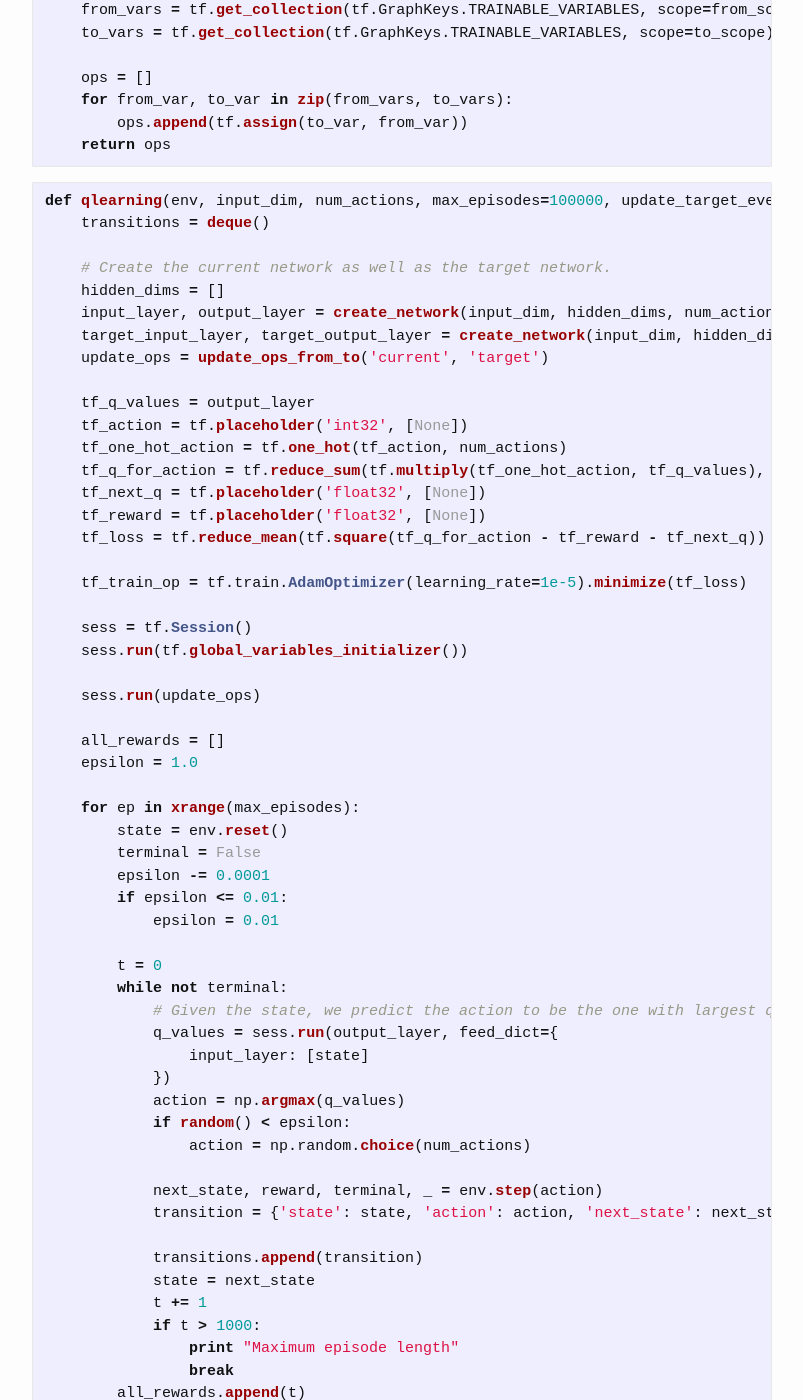
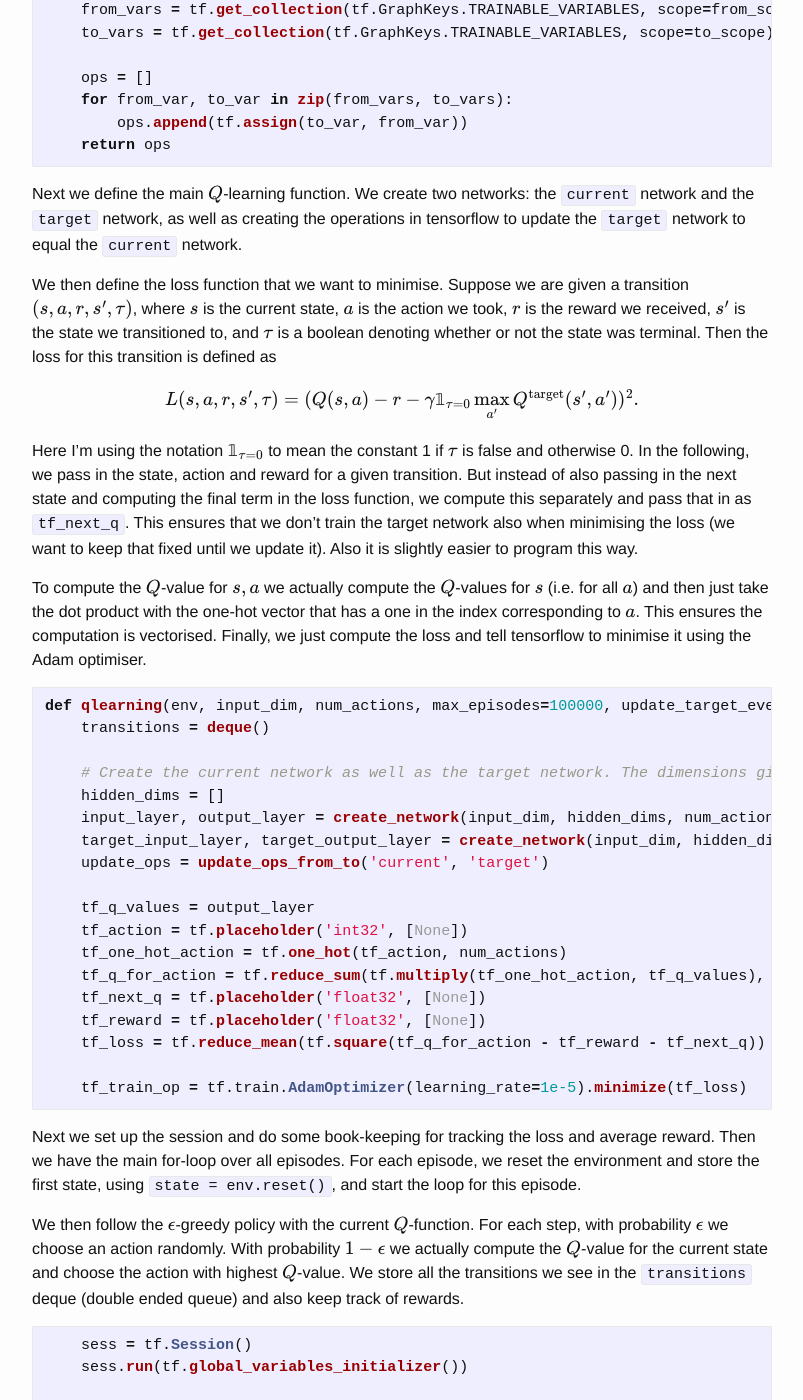
Before and after one commit to cgnicholls/cgnicholls.github.io, a Jekyll site: the page built from _posts/2016-10-08-reinforcement-learning-qlearning.markdown, in a window 1280 px wide and 1400 px high, scrolled down 3482 px. Shown: the whole window, without its empty margins (238-1041 px from the left). Built offline with Jekyll 4.4.1, drawn with Linux system fonts in a browser that asks for light colours; formulas are drawn with MathJax 3; some of the changed text lies outside the part shown.

Commit message:
More work on Q-learning

```diff
--- a/_posts/2016-10-08-reinforcement-learning-qlearning.markdown
+++ b/_posts/2016-10-08-reinforcement-learning-qlearning.markdown
@@ -183,12 +183,23 @@ def update_ops_from_to(from_scope, to_scope):
     return ops
 ~~~~
 
+Next we define the main $Q$-learning function. We create two networks: the `current` network and the `target` network, as well as creating the operations in tensorflow to update the `target` network to equal the `current` network.
+
+We then define the loss function that we want to minimise. Suppose we are given a transition $(s, a, r, s', \tau)$, where $s$ is the current state, $a$ is the action we took, $r$ is the reward we received, $s'$ is the state we transitioned to, and $\tau$ is a boolean denoting whether or not the state was terminal. Then the loss for this transition is defined as
+
+$$
+L(s, a, r, s', \tau) = (Q(s, a) - r - \gamma \mathbb{1}_{\tau=0} \max_{a'} Q^\textrm{target}(s', a'))^2.
+$$
+
+Here I'm using the notation $\mathbb{1}_{\tau=0}$ to mean the constant 1 if $\tau$ is false and otherwise 0. In the following, we pass in the state, action and reward for a given transition. But instead of also passing in the next state and computing the final term in the loss function, we compute this separately and pass that in as `tf_next_q`. This ensures that we don't train the target network also when minimising the loss (we want to keep that fixed until we update it). Also it is slightly easier to program this way.
+
+To compute the $Q$-value for $s, a$ we actually compute the $Q$-values for $s$ (i.e. for all $a$) and then just take the dot product with the one-hot vector that has a one in the index corresponding to $a$. This ensures the computation is vectorised. Finally, we just compute the loss and tell tensorflow to minimise it using the Adam optimiser.
 
 ~~~~python
 def qlearning(env, input_dim, num_actions, max_episodes=100000, update_target_every=2000, min_transitions=10000, batch_size=128, discount=0.9):
     transitions = deque()
 
-    # Create the current network as well as the target network.
+    # Create the current network as well as the target network. The dimensions given in hidden_dims define the sizes of the hidden layers (if any).
     hidden_dims = []
     input_layer, output_layer = create_network(input_dim, hidden_dims, num_actions, 'current')
     target_input_layer, target_output_layer = create_network(input_dim, hidden_dims, num_actions, 'target')
@@ -203,7 +214,13 @@ def qlearning(env, input_dim, num_actions, max_episodes=100000, update_target_ev
     tf_loss = tf.reduce_mean(tf.square(tf_q_for_action - tf_reward - tf_next_q))
 
     tf_train_op = tf.train.AdamOptimizer(learning_rate=1e-5).minimize(tf_loss)
+~~~~
 
+Next we set up the session and do some book-keeping for tracking the loss and average reward. Then we have the main for-loop over all episodes. For each episode, we reset the environment and store the first state, using `state = env.reset()`, and start the loop for this episode.
+
+We then follow the $\epsilon$-greedy policy with the current $Q$-function. For each step, with probability $\epsilon$ we choose an action randomly. With probability $1-\epsilon$ we actually compute the $Q$-value for the current state and choose the action with highest $Q$-value. We store all the transitions we see in the `transitions` deque (double ended queue) and also keep track of rewards.
+
+~~~~python
     sess = tf.Session()
     sess.run(tf.global_variables_initializer())
 
@@ -215,6 +232,8 @@ def qlearning(env, input_dim, num_actions, max_episodes=100000, update_target_ev
     for ep in xrange(max_episodes):
         state = env.reset()
         terminal = False
+
+        # Gradually anneal epsilon to 0.01.
         epsilon -= 0.0001
         if epsilon <= 0.01:
             epsilon = 0.01
@@ -239,7 +258,11 @@ def qlearning(env, input_dim, num_actions, max_episodes=100000, update_target_ev
                 print "Maximum episode length"
                 break
         all_rewards.append(t)
+~~~~
 
+Still inside the main (over episodes) for-loop, we now get to the training part. We don't train until we've collected a good few transitions though (another hyperparameter to tune!).
+
+~~~~python
         # Only train if we have enough transitions
         if len(transitions) >= min_transitions:
             samples = sample(transitions, batch_size)
@@ -272,6 +295,7 @@ def qlearning(env, input_dim, num_actions, max_episodes=100000, update_target_ev
                 print "Updating target"
                 sess.run(update_ops)
 ~~~~
+
 Finally, we $Q$-learn!
 
 ~~~~python
```
